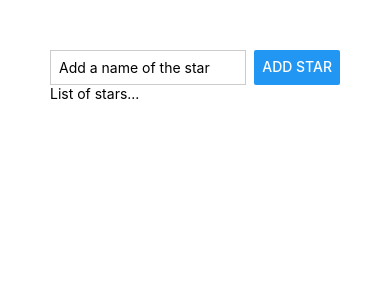
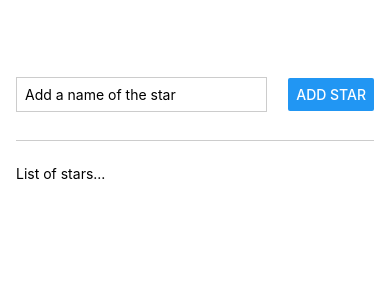
Before and after one commit to perseverance50k/stellar-stitch, a React Native app: screen / in a window 390 px wide. Shown: the top 300 px of the page. Built offline with nearby package versions, Linux system fonts and the light colour scheme.

Commit message:
Updated positioning of elements

```diff
--- a/App.js
+++ b/App.js
@@ -10,7 +10,7 @@ export default function App() {
         />
         <Button title="Add star" />
       </View>
-      <View>
+      <View style={styles.starsContainer}>
         <Text>List of stars...</Text>
       </View>
     </View>
@@ -19,17 +19,27 @@ export default function App() {
 
 const styles = StyleSheet.create({
   container: {
+    flex: 1,
     padding: 50,
+    paddingHorizontal: 16,
   },
   inputContainer: {
+    flex: 1,
     flexDirection: "row",
     justifyContent: "space-between",
+    alignItems: "center",
+    marginBottom: 24,
+    borderBottomWidth: 1,
+    borderBottomColor: "#cccccc",
   },
   textInput: {
-    borderWidth: "1px",
+    borderWidth: 1,
     borderColor: "#cccccc",
-    width: "80%",
+    width: "70%",
     marginRight: 8,
     padding: 8,
   },
+  starsContainer: {
+    flex: 7,
+  },
 });
```
Also changed, not shown: 1 other file (tests, documents, lock files or other folders).
